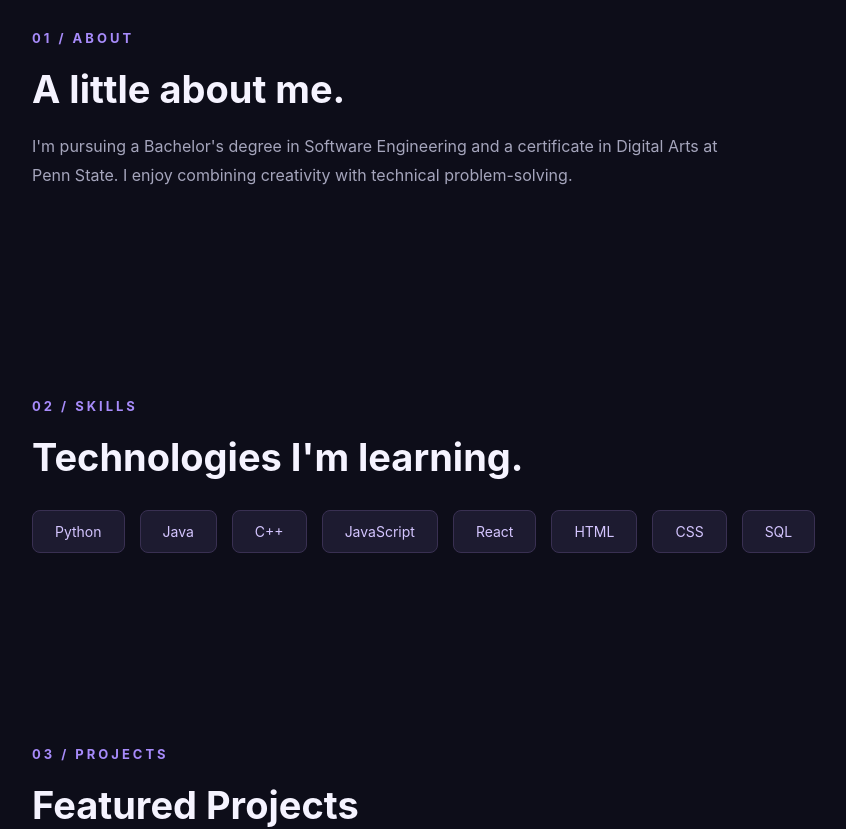
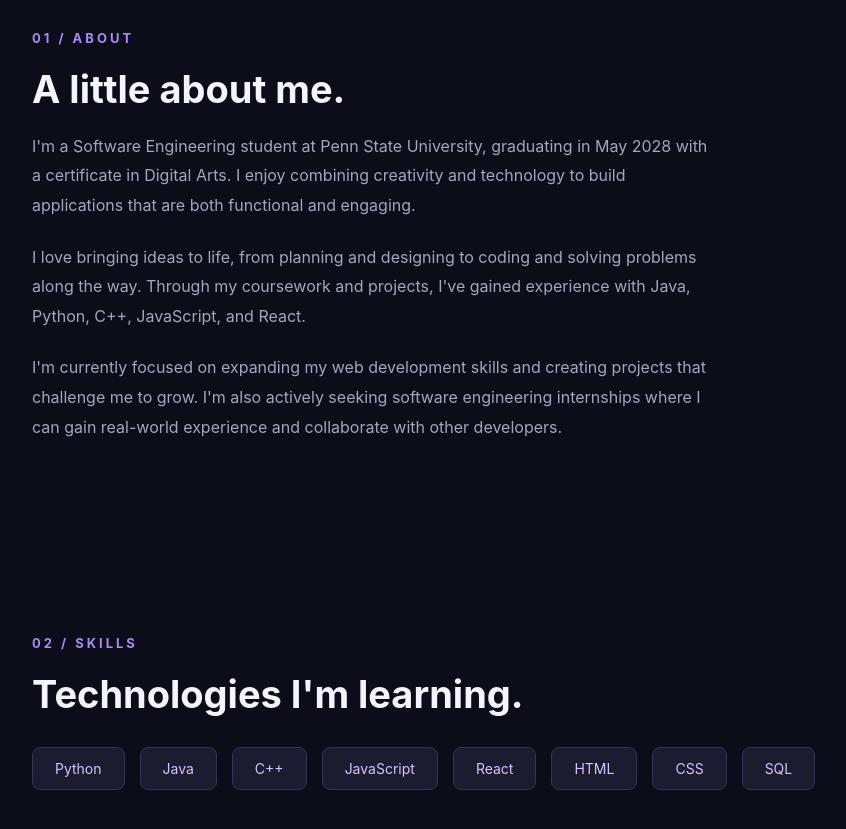
Before and after one commit to neishalinsey/neisha-portfolio, a React (Vite) app: page / in a window 1280 px wide. Shown: the part 860-1689 px from the top of the page, without its empty margins (136-982 px from the left). Built offline with nearby package versions, Linux system fonts and the light colour scheme.

Commit message:
Update About Me section

```diff
--- a/src/App.css
+++ b/src/App.css
@@ -323,7 +323,7 @@ footer {
 
 .projects-grid {
   display: grid;
-  grid-template-columns: repeat(3, 1fr);
+  grid-template-columns: repeat(2, minmax(0, 1fr));
   gap: 24px;
   margin-top: 32px;
 }
@@ -399,3 +399,19 @@ footer {
   flex-wrap: wrap;
   gap: 16px;
 }
+/* About Me Section */
+
+.about-description {
+  max-width: 680px;
+}
+
+.about-description p {
+  color: #a5a5bc;
+  font-size: 16px;
+  line-height: 1.85;
+  margin: 0 0 22px;
+}
+
+.about-description p:last-child {
+  margin-bottom: 0;
+}
--- a/src/App.jsx
+++ b/src/App.jsx
@@ -157,14 +157,30 @@ function App() {
         {/* About Section */}
         <section id="about" className="content-section">
           <p className="section-label">01 / ABOUT</p>
-
           <h2>A little about me.</h2>
 
-          <p>
-            I'm pursuing a Bachelor's degree in Software Engineering and a
-            certificate in Digital Arts at Penn State. I enjoy combining
-            creativity with technical problem-solving.
-          </p>
+          <div className="about-description">
+            <p>
+              I'm a Software Engineering student at Penn State University,
+              graduating in May 2028 with a certificate in Digital Arts. I enjoy
+              combining creativity and technology to build applications that are
+              both functional and engaging.
+            </p>
+
+            <p>
+              I love bringing ideas to life, from planning and designing to
+              coding and solving problems along the way. Through my coursework
+              and projects, I've gained experience with Java, Python, C++,
+              JavaScript, and React.
+            </p>
+
+            <p>
+              I'm currently focused on expanding my web development skills and
+              creating projects that challenge me to grow. I'm also actively
+              seeking software engineering internships where I can gain
+              real-world experience and collaborate with other developers.
+            </p>
+          </div>
         </section>
 
         {/* Skills Section */}
```
